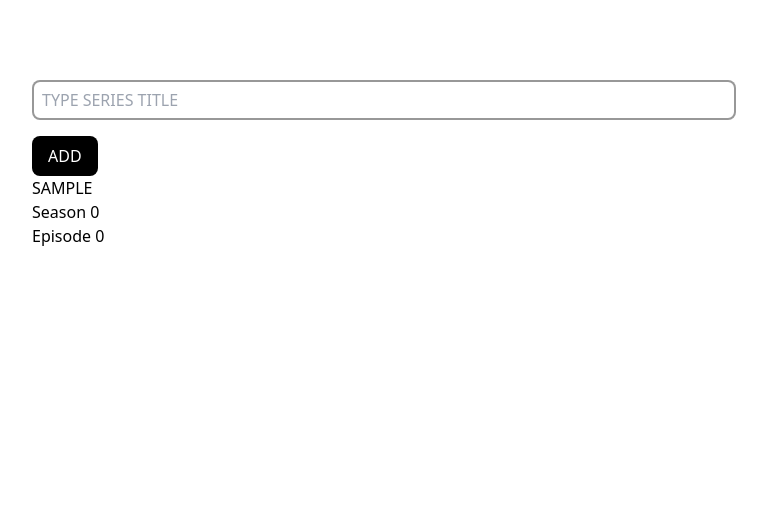
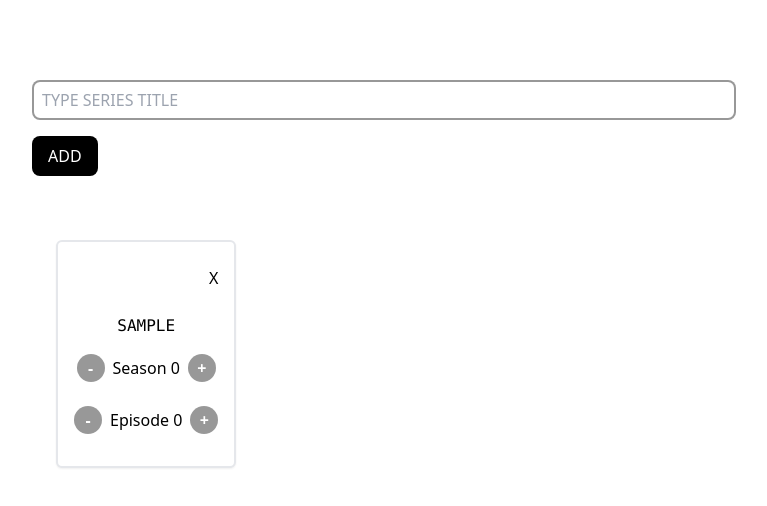
Before and after one commit to Lex043/series-tracker, a React (Vite) app: page / in a window 1280 px wide. Both pictures are taken after typing "Sample" into the empty fields and a click on the button "ADD". Shown: the top 506 px of the page, without its empty margins (256-1023 px from the left). Built offline with nearby package versions, Linux system fonts and the light colour scheme.

Commit message:
feat: doings

```diff
--- a/src/components/Form.tsx
+++ b/src/components/Form.tsx
@@ -2,7 +2,7 @@ import { useState } from "react";
 import uuid from "react-uuid";
 
 interface Results {
-  id: number;
+  id: string;
   title: string;
   season: number;
   episode: number;
@@ -18,17 +18,64 @@ const Form = () => {
 
   const handleSubmit = (e: React.FormEvent) => {
     e.preventDefault();
+
     const obj = {
       title: text,
       id: uuid(),
       season: 0,
       episode: 0,
     };
+
     setSeries((current): any => [obj, ...current]);
+
     setText("");
   };
 
-  console.log(series);
+  const increaseSeason = (id: string) => {
+    setSeries((current: any) =>
+      current.map((item: Results) =>
+        item.id === id ? { ...item, season: item.season + 1 } : item
+      )
+    );
+  };
+
+  const decreaseSeason = (id: string) => {
+    setSeries((current: any) =>
+      current.map((item: Results) =>
+        item.id === id
+          ? {
+              ...item,
+              season: item.season <= 0 ? item.season : item.season - 1,
+            }
+          : item
+      )
+    );
+  };
+
+  const increaseEpisode = (id: string) => {
+    setSeries((current: any) =>
+      current.map((item: Results) =>
+        item.id === id ? { ...item, episode: item.episode + 1 } : item
+      )
+    );
+  };
+
+  const decreaseEpisode = (id: string) => {
+    setSeries((current: any) =>
+      current.map((item: Results) =>
+        item.id === id
+          ? {
+              ...item,
+              episode: item.episode <= 0 ? item.episode : item.episode - 1,
+            }
+          : item
+      )
+    );
+  };
+
+  const deleteSeries = (id: string) => {
+    setSeries((current) => current.filter((item: Results) => item.id !== id));
+  };
 
   return (
     <section>
@@ -45,14 +92,55 @@ const Form = () => {
         </button>
       </form>
 
+      <section className="flex flex-wrap gap-10 mx-6 mt-16">
         {series &&
           series.map((serie: Results) => (
-          <div key={serie.id}>
-            <p>{serie.title.toUpperCase()}</p>
+            <div
+              key={serie.id}
+              className="bg-white border-2 shadow-[#f0f0f0] shadow-sm py-6 px-4 rounded-md"
+            >
+              <p
+                onClick={() => deleteSeries(serie.id)}
+                className="text-end pb-6 cursor-pointer"
+              >
+                X
+              </p>
+              <div className="flex flex-col gap-2 items-center">
+                <p className="font-mono">{serie.title.toUpperCase()}</p>
+                <div className="flex items-center gap-2 py-2">
+                  <button
+                    onClick={() => decreaseSeason(serie.id)}
+                    className="bg-[#4a4a4a91] font-semibold text-white rounded-full w-7 h-7"
+                  >
+                    -
+                  </button>
                   <p>Season {serie.season}</p>
+                  <button
+                    onClick={() => increaseSeason(serie.id)}
+                    className="bg-[#4a4a4a91] font-semibold text-white rounded-full w-7 h-7"
+                  >
+                    +
+                  </button>
+                </div>
+                <div className="flex items-center gap-2 py-2">
+                  <button
+                    onClick={() => decreaseEpisode(serie.id)}
+                    className="bg-[#4a4a4a91] font-semibold text-white rounded-full w-7 h-7"
+                  >
+                    -
+                  </button>
                   <p>Episode {serie.episode}</p>
+                  <button
+                    onClick={() => increaseEpisode(serie.id)}
+                    className="bg-[#4a4a4a91] font-semibold text-white rounded-full w-7 h-7"
+                  >
+                    +
+                  </button>
+                </div>
+              </div>
             </div>
           ))}
+      </section>
     </section>
   );
 };
```
Lines whose indentation alone changed are shown as unchanged.
